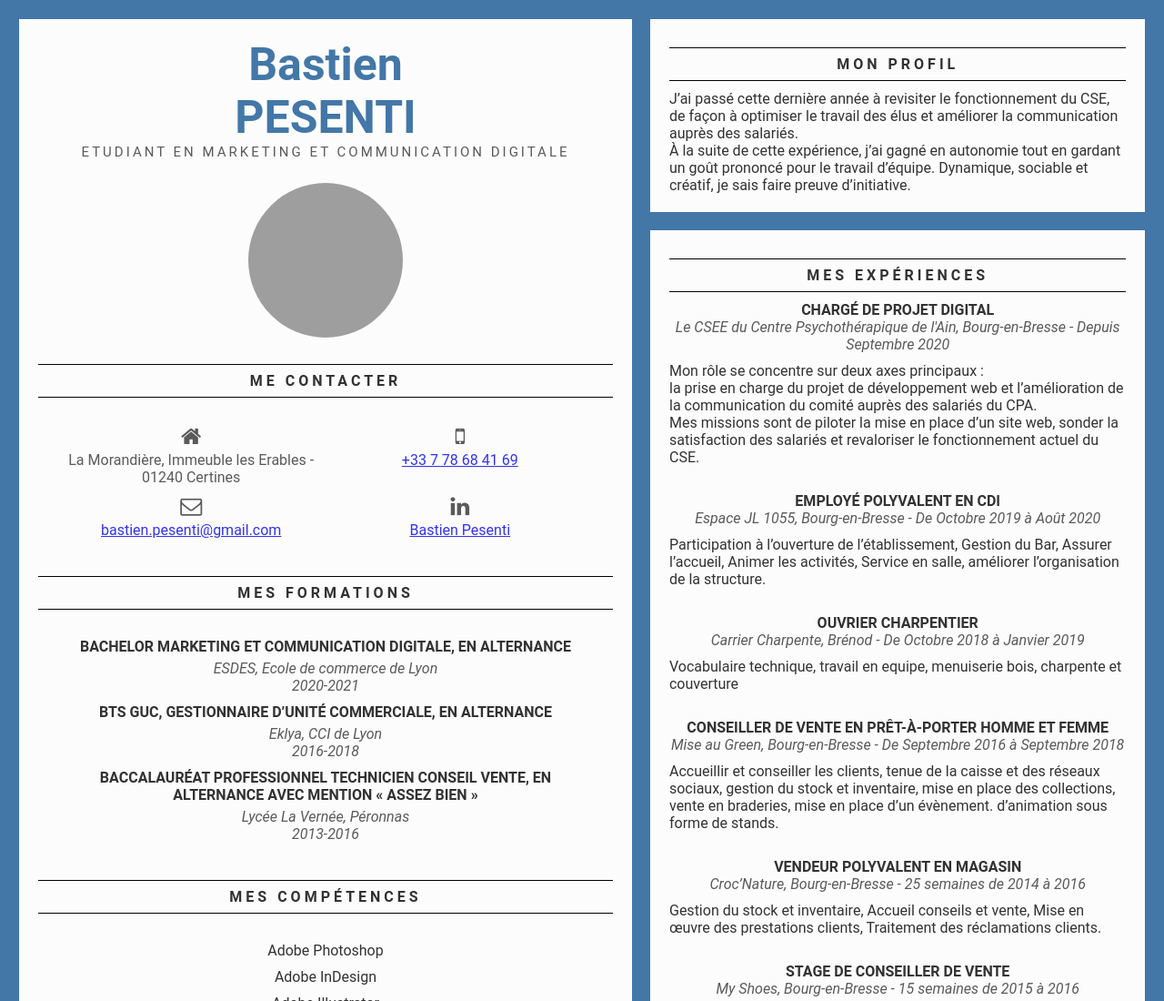
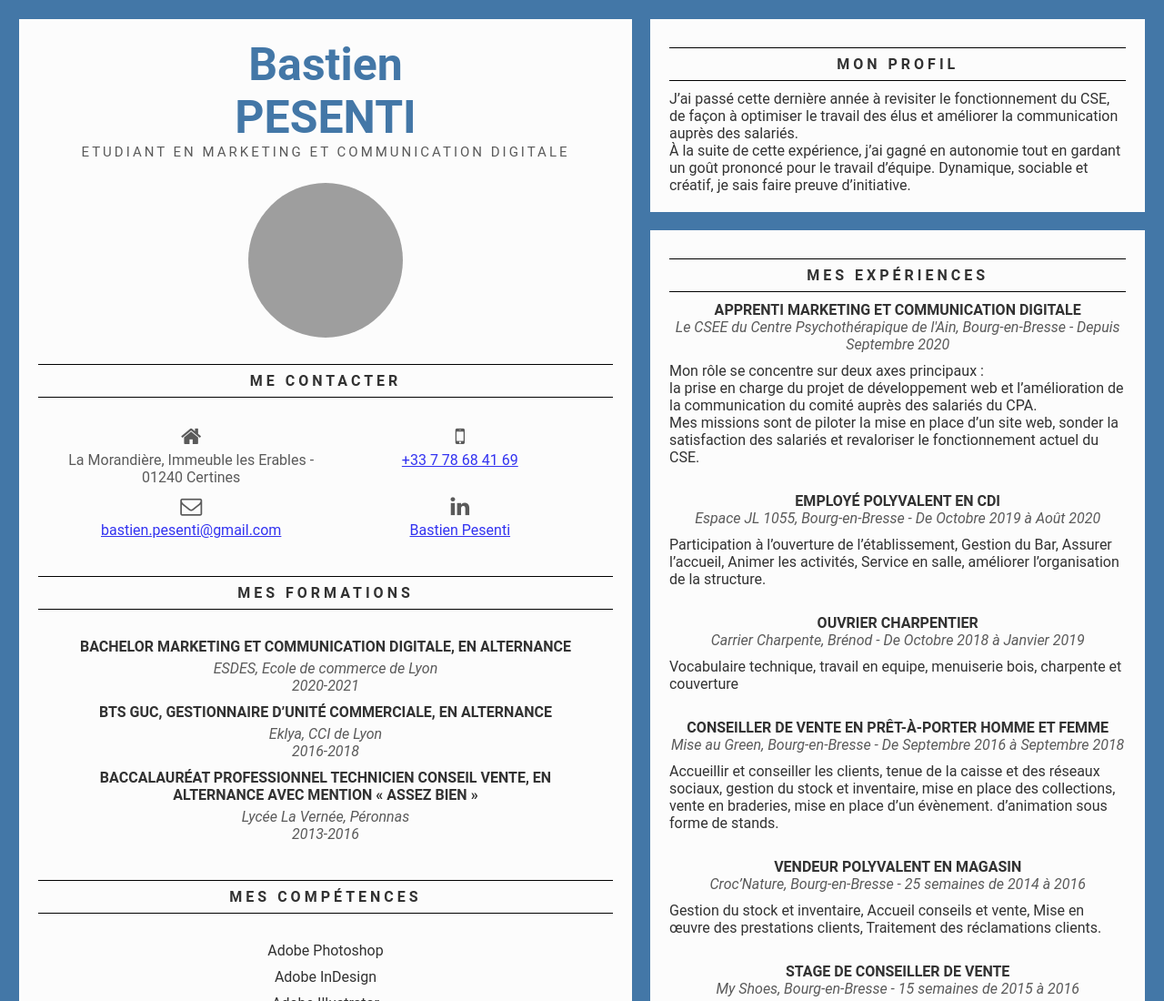
Before and after one commit to Bastien-Pesenti/cv-bastien-pesenti, a plain HTML site: page index.html in a window 1280 px wide. Shown: the top 1100 px of the page at 91% size. Drawn offline with Linux system fonts and the light colour scheme; grey boxes are pictures that could not be loaded.

Commit message:
Update index.html

```diff
--- a/index.html
+++ b/index.html
@@ -76,7 +76,7 @@
         </div>
         <div class="right-bot">
             <h4 class="header">Mes Expériences</h4>
-            <p class="job">Chargé de Projet Digital</p>
+            <p class="job">Apprenti Marketing et Communication Digitale</p>
             <p class="job-info">Le CSEE du Centre Psychothérapique de l'Ain, Bourg-en-Bresse - Depuis Septembre 2020</p>
             <p class="text">Mon rôle se concentre sur deux axes principaux : <br>
                 la prise en charge du projet de développement web et
```
